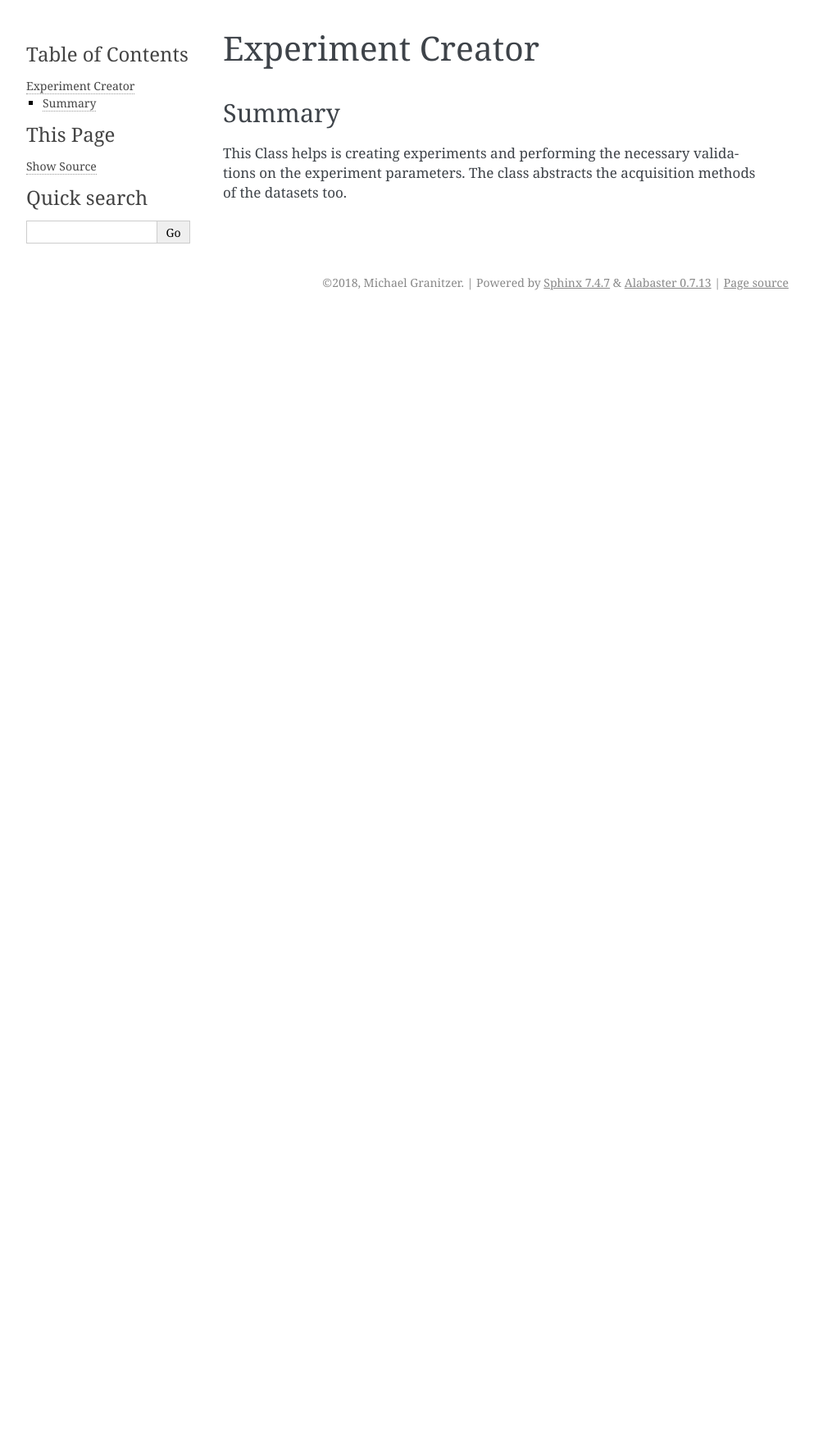
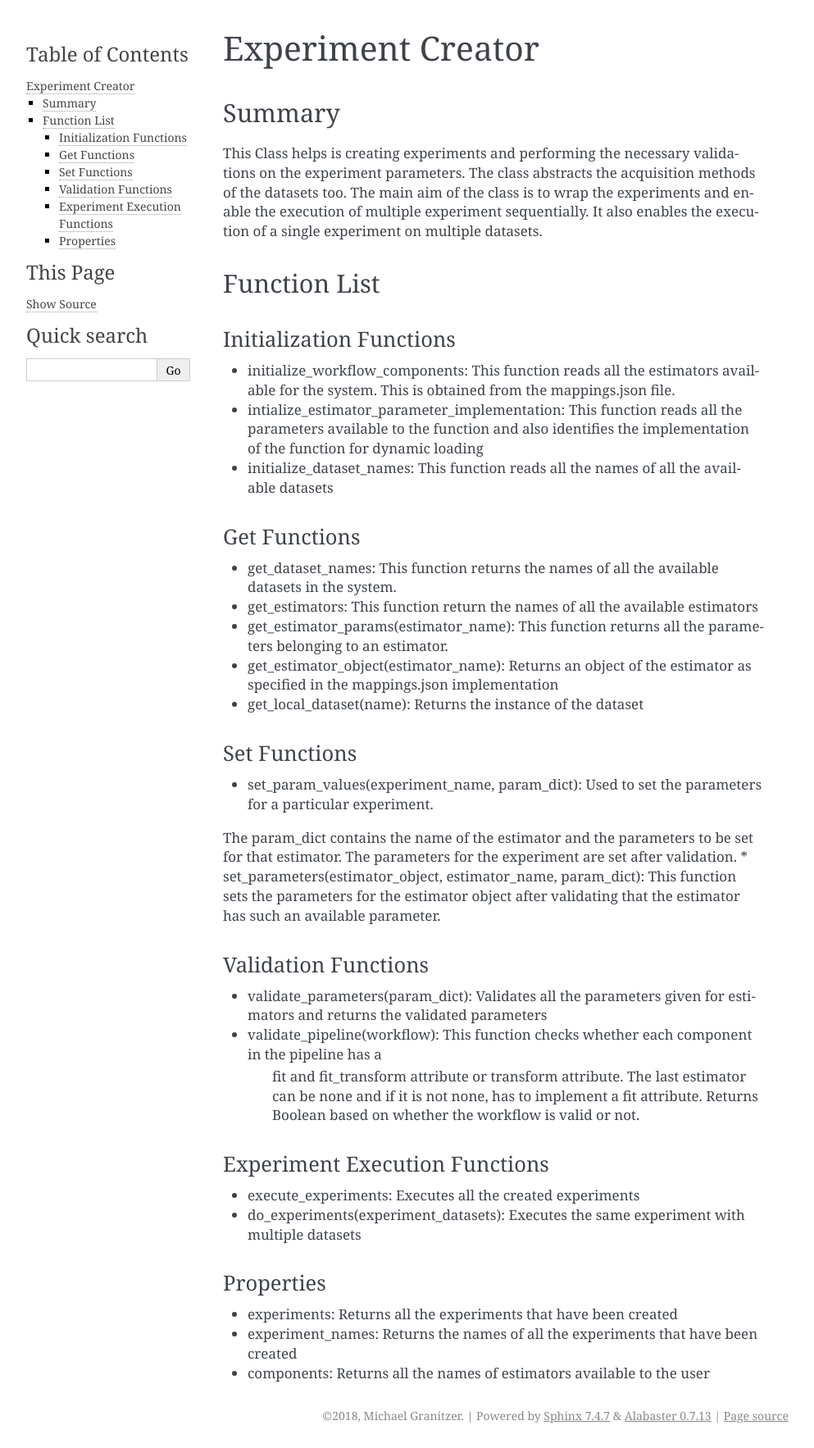
Before and after one commit to padas-lab-de/pypadre, a Sphinx documentation site: the page built from doc/source/experiment_creator.rst, in a window 1280 px wide. Shown: the whole page at 82% size, without its empty margins (148-1141 px from the left). Built offline with Sphinx 7.4.7, drawn with Linux system fonts in a browser that asks for light colours; before the commit the page ends 900 px from its top, so only the background shows below that.

Commit message:
Function explanations added

```diff
--- a/doc/source/experiment_creator.rst
+++ b/doc/source/experiment_creator.rst
@@ -1,8 +1,57 @@
-=================
+******************
 Experiment Creator
-=================
+******************
 
 Summary
--------------------
+=======
 
-This Class helps is creating experiments and performing the necessary validations on the experiment parameters. The class abstracts the acquisition methods of the datasets too.
+
+This Class helps is creating experiments and performing the necessary validations on the experiment parameters.
+The class abstracts the acquisition methods of the datasets too. The main aim of the class is to wrap the experiments
+and enable the execution of multiple experiment sequentially. It also enables the execution of a single experiment
+on multiple datasets.
+
+
+Function List
+=============
+
+Initialization Functions
+------------------------
+
+* initialize_workflow_components: This function reads all the estimators available for the system. This is obtained from the mappings.json file.
+* intialize_estimator_parameter_implementation: This function reads all the parameters available to the function and also identifies the implementation of the function for dynamic loading
+* initialize_dataset_names: This function reads all the names of all the available datasets
+
+Get Functions
+-------------
+* get_dataset_names: This function returns the names of all the available datasets in the system.
+* get_estimators: This function return the names of all the available estimators
+* get_estimator_params(estimator_name): This function returns all the parameters belonging to an estimator.
+* get_estimator_object(estimator_name): Returns an object of the estimator as specified in the mappings.json implementation
+* get_local_dataset(name): Returns the instance of the dataset
+
+Set Functions
+-------------
+* set_param_values(experiment_name, param_dict): Used to set the parameters for a particular experiment.
+The param_dict contains the name of the estimator and the parameters to be set for that estimator. The parameters
+for the experiment are set after validation.
+* set_parameters(estimator_object, estimator_name, param_dict): This function sets the parameters for the estimator
+object after validating that the estimator has such an available parameter.
+
+Validation Functions
+--------------------
+* validate_parameters(param_dict): Validates all the parameters given for estimators and returns the validated parameters
+* validate_pipeline(workflow): This function checks whether each component in the pipeline has a
+        fit and fit_transform attribute or transform attribute. The last estimator
+        can be none and if it is not none, has to implement a fit attribute. Returns Boolean based on whether the workflow is valid or not.
+
+Experiment Execution Functions
+------------------------------
+* execute_experiments: Executes all the created experiments
+* do_experiments(experiment_datasets): Executes the same experiment with multiple datasets
+
+Properties
+----------
+* experiments: Returns all the experiments that have been created
+* experiment_names: Returns the names of all the experiments that have been created
+* components: Returns all the names of estimators available to the user
```
